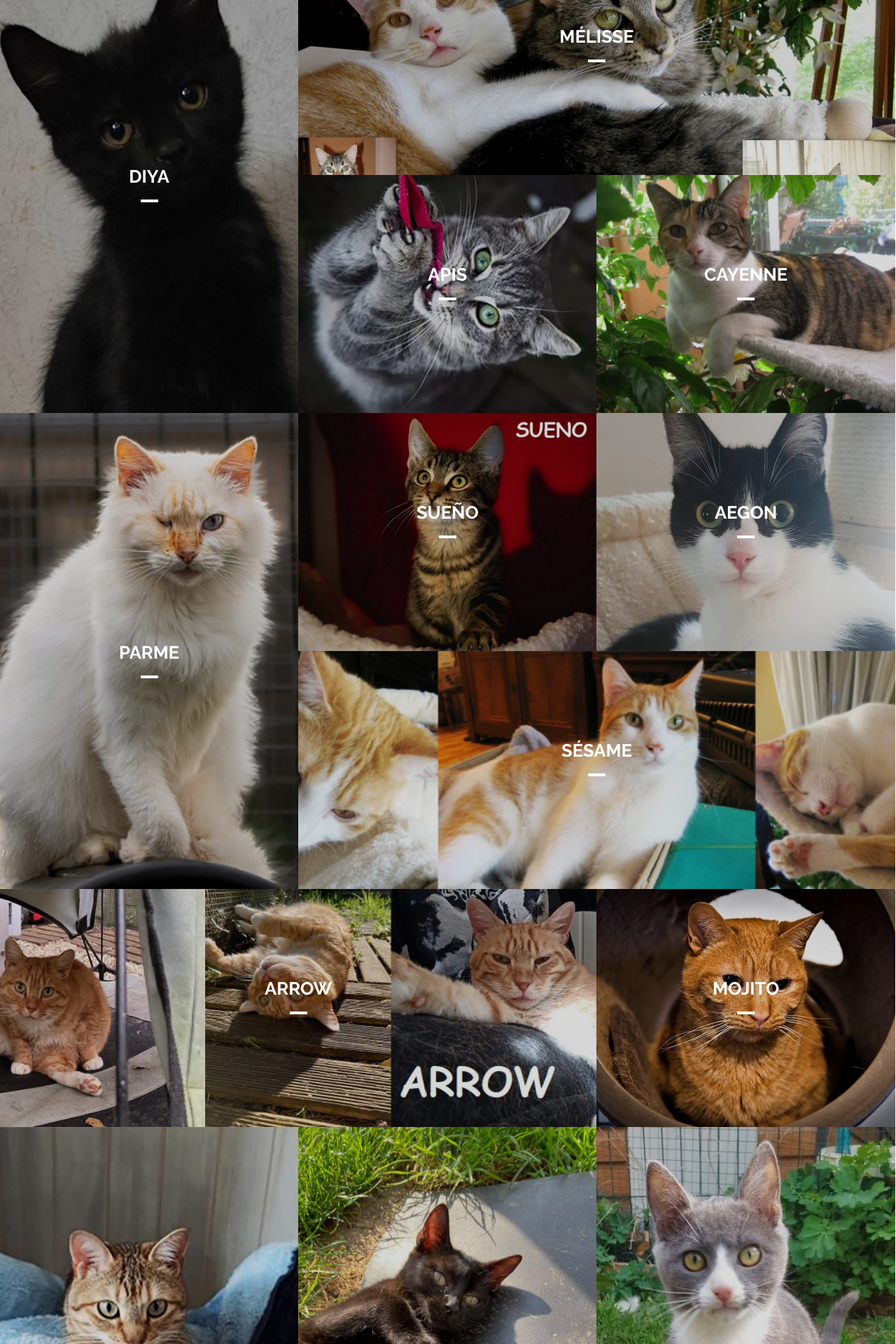
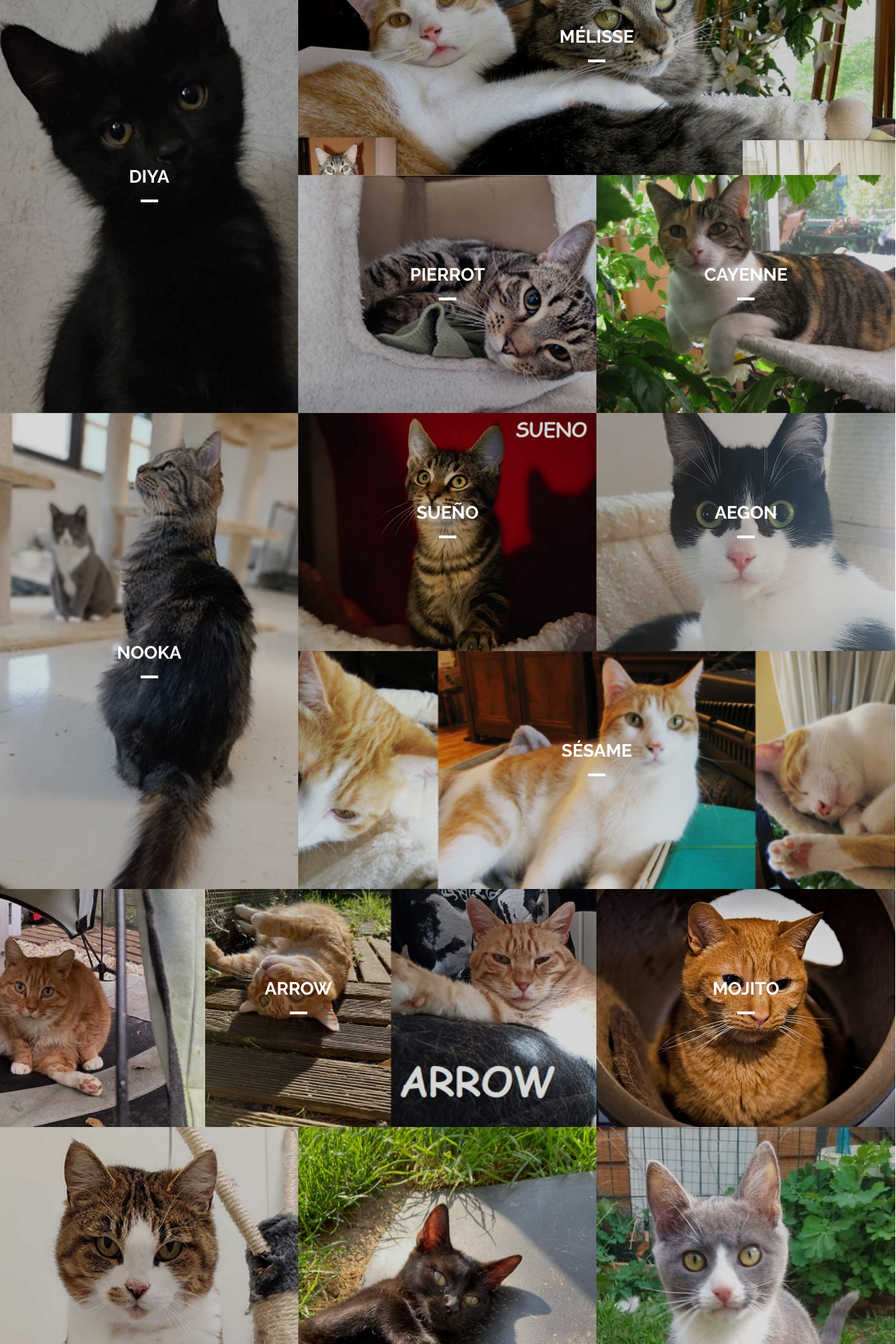
Before and after one commit to Altazitaz/HandiCats, a PHP site: page /adoption/ in a window 1280 px wide. Shown: the part 1651-3571 px from the top of the page at 70% size. Run offline with PHP 8.4, Linux system fonts and the light colour scheme; some libraries are stand-ins or nearby versions.

Commit message:
retrait d'Apis / Kaleeshi / Parme et ajout de Baia / Nooka / Pierrot

```diff
--- a/adoption/index.php
+++ b/adoption/index.php
@@ -20,7 +20,7 @@ include('../inc/header.php');
 				<p class="gridwho"><i class="fa-solid fa-briefcase-medical"></i> Pucée, stérilisée, vaccinée TCL, téstée FIV et FELV négative et déparasitée int/ext</p>
 			</div>
 			<p class="gridexerpt verticale">Diya, est un bébé miracle. C’est la seule survivante de sa portée de 5 chatons. C'est une petite boule de poils (qui seront mi-longs) toute noire pleine de vie, très joueuse, câline à ses heures perdues, elle est têtue et ça fait tout son charme ! Elle a grandi avec chats et chiens et est donc très sociable avec tout le monde. Elle recherche un foyer avec obligatoirement un autre chat déjà présent ou en duo avec l'un de nos autres protégés.</p>
-			<a href="https://www.facebook.com/photo/?fbid=655952349892321&set=a.681720511840979" target="_blank" class="grid-btn grid-more"><span>Me découvrir</span> <i class="fa fa-plus"></i></a>
+			<a href="https://www.facebook.com/photo?fbid=801017522052469&set=a.681720511840979" target="_blank" class="grid-btn grid-more"><span>Me découvrir</span> <i class="fa fa-plus"></i></a>
 			</div>
 		</div>
 
@@ -39,15 +39,15 @@ include('../inc/header.php');
 		</div>
 
 		<div class="gridy-1 gridyhe-1">
-			<div class="gridimg" style="background-image: url(../assets/img/adoption/apisMAJ.jpg)">&nbsp;</div>
+			<div class="gridimg" style="background-image: url(../assets/img/adoption/pierrot.png)">&nbsp;</div>
 			<div class="gridinfo">
-			<h3>Apis</h3>
+			<h3>Pierrot</h3>
 			<div class="gridmeta">
-				<p class="gridwhen"><i class="fa-solid fa-paw"></i>Né le 25/04/2022, Européen tigré gris non LOOF</p>
-				<p class="gridwho"><i class="fa-solid fa-briefcase-medical"></i> Pucé, vacciné, déparasité int/ext</p>
+				<p class="gridwhen"><i class="fa-solid fa-paw"></i>Né le 01/06/2023, Européen tigré gris non LOOF</p>
+				<p class="gridwho"><i class="fa-solid fa-briefcase-medical"></i> Pucé, vacciné,testé FIV/FELV négatif, déparasité int/ext</p>
 			</div>
-			<p class="gridexerpt">Apis est un petit chaton craintif au premier abord mais il se détend très vite pour les câlins et le jeu. Le fait d'avoir beaucoup manqué de nourriture l'a rendu très (trop) gourmand, il faudra par la suite surveiller sa prise de poids. A adopter par 2 ou avec au moins un autre chat dans son futur foyer.</p>
-			<a href="https://www.facebook.com/photo/?fbid=595948762559347&set=a.681720511840979"  target="_blank" class="grid-btn grid-more"><span>Me découvrir</span> <i class="fa fa-plus"></i></a>
+			<p class="gridexerpt">Voici un jeune chat espiègle, joueur, qui aime et a besoin d'autres chats pour évoluer mais en petit nombre. Adorable et très câlin, il aura besoin qu'on vienne le chercher les 1ères heures et ensuite il se transformera en chamallow ronronnant ! Suite à une opération de sa patte arrière, il faudra, tout au long de sa vie, le surveiller.</p>
+			<a href="https://www.facebook.com/photo?fbid=759118969575658&set=a.681720511840979"  target="_blank" class="grid-btn grid-more"><span>Me découvrir</span> <i class="fa fa-plus"></i></a>
 			</div>
 		</div>
 
@@ -66,16 +66,16 @@ include('../inc/header.php');
 		</div>
 
 		<div class="gridy-1 gridyhe-2 ">
-			<div class="gridimg" style="background-image: url(../assets/img/adoption/parme.jpg)">&nbsp;</div>
+			<div class="gridimg" style="background-image: url(../assets/img/adoption/nooka.png)">&nbsp;</div>
 
 			<div class="gridinfo verticale">
-			<h3>Parme</h3>
+			<h3>Nooka</h3>
 			<div class="gridmeta">
-				<p class="gridwhen"><i class="fa-solid fa-paw"></i>Née le 05/03/2020, Red point à poils longs non LOOF</p>
+				<p class="gridwhen"><i class="fa-solid fa-paw"></i>Née le 01/01/2021, Européen tigré marron mi-angora non LOOF</p>
 				<p class="gridwho"><i class="fa-solid fa-briefcase-medical"></i> Pucée, vaccinée, testée FIV positive/FELV négative, stérilisée, déparasitée int/ext</p>
 			</div>
-			<p class="gridexerpt verticale">Parme est une magnifique minette très sociable qui vient de Guadeloupe. Elle est handicapée de naissance d'une patte avant mais également borgne. Elle s'entend bien avec les autres chats mais n'a pas obligatoirement besoin de leur présence. Testée FIV+, cela ne l'empêche absolument pas de vivre normalement, avec d'autres chats stérilisés et pacifiques non dominants comme elle. Avec les humains, elle pourra être timide mais avec du temps et de la confiance, les câlins et les demandes d'attention arriveront. C'est une minette très sensible et adorable qui s’épanouira dans un environnement calme sans jeunes enfants.</p>
-			<a href="https://www.facebook.com/Association-HandiCats-Adoptions-681342371878793/photos/a.681720511840979/5930467443632900" target="_blank" class="grid-btn grid-more"><span>Me découvrir</span> <i class="fa fa-plus"></i></a>
+			<p class="gridexerpt verticale">Nooka alias Nook-nook est un amour de chat-chien tigré marron mi-angora. Après plusieurs semaines de soins, un déparasitage, une bonne alimentation et de l’amour, le voilà en pleine forme. Nooka ne garde aucune séquelle de son passé de jeune chat errant et va devenir un superbe tigré à poils mi-longs à sa prochaine grosse mue (son poil à beaucoup souffert). Nooka est sociable avec les autres chats, il peut être placé avec ou sans congénère mais ses humains devront, dans tous les cas, être très présents et s'occuper beaucoup de lui. Si vous cherchez un pot de colle c'est lui qu'il faut adopter !</p>
+			<a href="https://www.facebook.com/photo/?fbid=745937920893763&set=a.681720511840979" target="_blank" class="grid-btn grid-more"><span>Me découvrir</span> <i class="fa fa-plus"></i></a>
 			</div>
 		</div>
 
@@ -149,16 +149,17 @@ include('../inc/header.php');
 		</div>
 
 		<div class="gridy-1 gridyhe-2 ">
-			<div class="gridimg" style="background-image: url(../assets/img/adoption/khaleesiR.jpg)">&nbsp;</div>
+			<div class="gridimg" style="background-image: url(../assets/img/adoption/baia.png)">&nbsp;</div>
 
 			<div class="gridinfo verticale">
-			<h3>Khaleesi</h3>
+			<h3>Baïa</h3>
 			<div class="gridmeta">
-				<p class="gridwhen"><i class="fa-solid fa-paw"></i>Née le 01/02/2020, tortie tabby non LOOF</p>
-				<p class="gridwho"><i class="fa-solid fa-briefcase-medical"></i> Pucée, vaccinée, testée FIV/FELV négative, castrée, déparasitée int/ext</p>
+				<p class="gridwhen"><i class="fa-solid fa-paw"></i>Née le 01/01/2015, Européenne tigrée et blanc non LOOF</p>
+				<p class="gridwho"><i class="fa-solid fa-briefcase-medical"></i> Pucée, vaccinée, testée FIV/FELV négative, stérilisée, déparasitée int/ext</p>
 			</div>
-			<p class="gridexerpt verticale">Khaleesi est une minette de seulement 2 ans qui a toute la vie devant elle, joueuse et très câline, elle aime s'exprimer vocalement. Elle a un caractère bien trempé et une grande sensibilité, ce qui fait qu'elle a du mal à gérer la contrainte ou le moindre changement dans son quotidien. Amputée d'une de ses pattes arrières, et n'ayant plus qu'un doigt à l'autre patte, elle ne peut pas sauter, mais simplement se hisser à l'aide de ses pattes avant. Elle devra être surveillée toute sa vie et nous souhaitons trouver une famille relativement proche géographiquement de l'association pour qu'elle puisse consulter nos vétérinaires en cas de problème avec sa patte. Vu son caractère, un placement sans animaux ni enfants (ou grands) est recherché.</p>
-			<a href="https://www.facebook.com/Association-HandiCats-Adoptions-681342371878793/photos/a.681720511840979/5515550951791220" target="_blank" class="grid-btn grid-more"><span>Me découvrir</span> <i class="fa fa-plus"></i></a>
+			<p class="gridexerpt verticale">Prise en charge suite au décès de sa maîtresse, Baïa est une minette très sociable avec les autres chats, qui souhaite vivre dans le calme et la stabilité. Ayant beaucoup souffert de la perte de sa maîtresse, on évitera donc trop d'animaux dans son futur environnement mais également les enfants, elle pourrait très bien être placée comme chat unique. C'est une minette avec un fort caractère, qui aime qu'on la laisse tranquille quand elle l'a décidé mais qui aime aussi les longues séances de papouilles.
+.</p>
+			<a href="https://www.facebook.com/photo?fbid=803333851820836&set=a.681720511840979" target="_blank" class="grid-btn grid-more"><span>Me découvrir</span> <i class="fa fa-plus"></i></a>
 			</div>
 		</div>
 
@@ -231,7 +232,7 @@ include('../inc/header.php');
 				<p class="gridwhen"><i class="fa-solid fa-paw"></i>Née le  01/01/2019, Européen tricolore non LOOF</p>
 				<p class="gridwho"><i class="fa-solid fa-briefcase-medical"></i> Pucée, vaccinée TCL, stérilisée, testée FIV/FELV négatif et déparasitée int/ext</p>
 			</div>
-			<p class="gridexerpt">Pretty est une jolie minette qui nous a été apportée accidentée. Après opération et une longue convalescence bien méritée, la voici prête pour rejoindre sa famille pour la vie. Elle est adorable, très câline, un peu joueuse, elle est sociable avec les autres chats et pourra vivre avec ou sans congénère si la ou les personnes sont suffisamment présentes à ses côtés.</p>
+			<p class="gridexerpt">Pretty est une jolie minette qui nous a été apportée accidentée. Après opération et une longue convalescence bien méritée, la voici prête pour rejoindre sa famille pour la vie. Adorable, très câline, un peu joueuse et sociable avec les autres chats, elle pourra vivre avec ou sans congénère si la/les personnes sont suffisamment présentes à ses côtés.</p>
 			<a href="https://www.facebook.com/photo.php?fbid=720436530110569&set=pb.100064326863857.-2207520000&type=3" target="_blank" class="grid-btn grid-more"><span>Me découvrir</span> <i class="fa fa-plus"></i></a>
 			</div>
 		</div>
```
Also changed, not shown: assets/img/adoption/baia.png (added), assets/img/adoption/nooka.jpg (deleted), assets/img/adoption/nooka.png (added), assets/img/adoption/pierrot.png (added).
